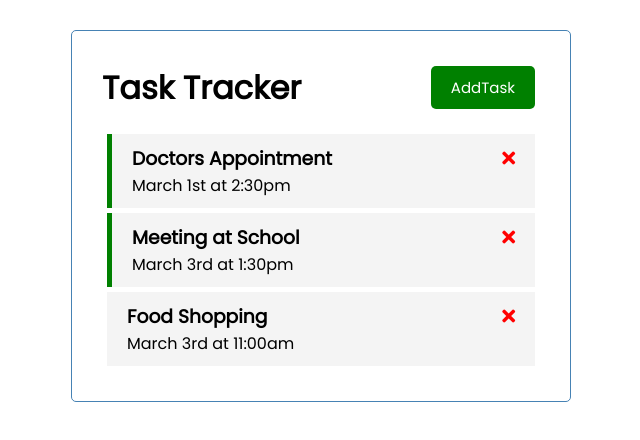
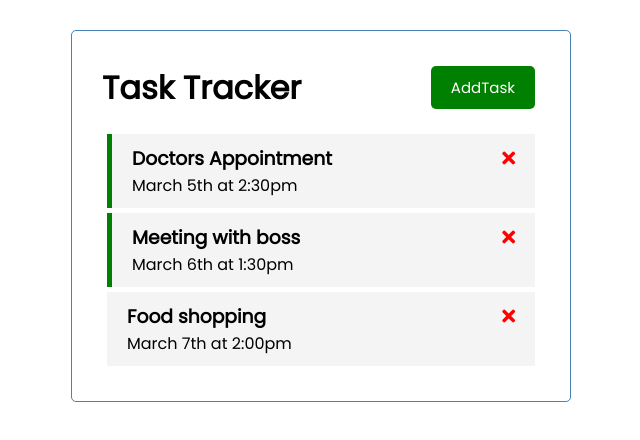
Before and after one commit to peterlewandowski/task-tracker-app-vue, a Vue app: page / in a window 1280 px wide. Shown: the top 440 px of the page, without its empty margins (319-959 px from the left). Built offline with nearby package versions, Linux system fonts and the light colour scheme; data requests are answered from the project's data file.

Commit message:
set up json-server to fetch tasks from local api

```diff
--- /dev/null
+++ b/db.json
@@ -0,0 +1,22 @@
+{
+    "tasks": [
+      {
+        "id": "1",
+        "text": "Doctors Appointment",
+        "day": "March 5th at 2:30pm",
+        "reminder": true
+      },
+      {
+        "id": "2",
+        "text": "Meeting with boss",
+        "day": "March 6th at 1:30pm",
+        "reminder": true
+      },
+      {
+        "id": "3",
+        "text": "Food shopping",
+        "day": "March 7th at 2:00pm",
+        "reminder": false
+      }
+    ]
+  }
--- a/package.json
+++ b/package.json
@@ -4,9 +4,12 @@
   "scripts": {
     "dev": "vite",
     "build": "vite build",
-    "preview": "vite preview --port 5050"
+    "preview": "vite preview --port 5050",
+    "backend": "json-server --watch db.json --port 5000"
   },
   "dependencies": {
+    "json": "^11.0.0",
+    "server": "^0.0.3",
     "vue": "^3.2.33"
   },
   "devDependencies": {
--- a/src/App.vue
+++ b/src/App.vue
@@ -43,29 +43,17 @@
       /* For each task, we want to check if task.id is equal to id, if it is, return an array of objects where... */
       /* we have the initial task properties (spread across the initial task), then change the initial reminder to... */
       /* the opposite of the current task reminder. Else, if it doesn't match the id, just return the initial task  */
+    },
+    async fetchTasks() {
+      const res = await fetch('http://localhost:5000/tasks')
+
+      const data = await res.json()
+
+      return data
     }
   },
-  created() {
-    this.tasks = [
-      {
-        id: 1,
-        text: 'Doctors Appointment',
-        day: 'March 1st at 2:30pm',
-        reminder: true,
-      },
-      {
-        id: 2,
-        text: 'Meeting at School',
-        day: 'March 3rd at 1:30pm',
-        reminder: true,
-      },
-      {
-        id: 3,
-        text: 'Food Shopping',
-        day: 'March 3rd at 11:00am',
-        reminder: false,
-      }
-    ]
+  async created() {
+    this.tasks = await this.fetchTasks()
   }
 }
 </script>
```
Also changed, not shown: 1 other file (tests, documents, lock files or other folders).
